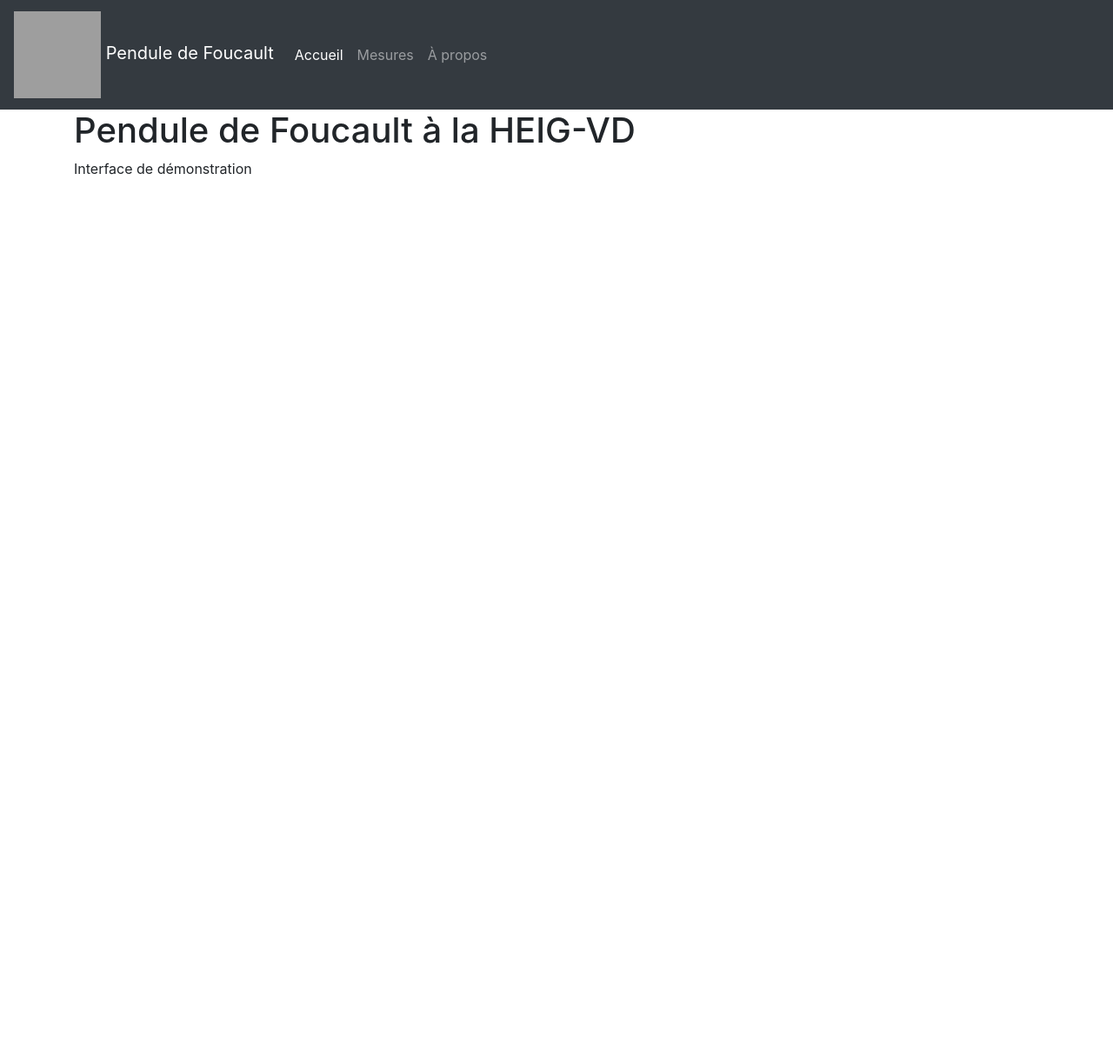
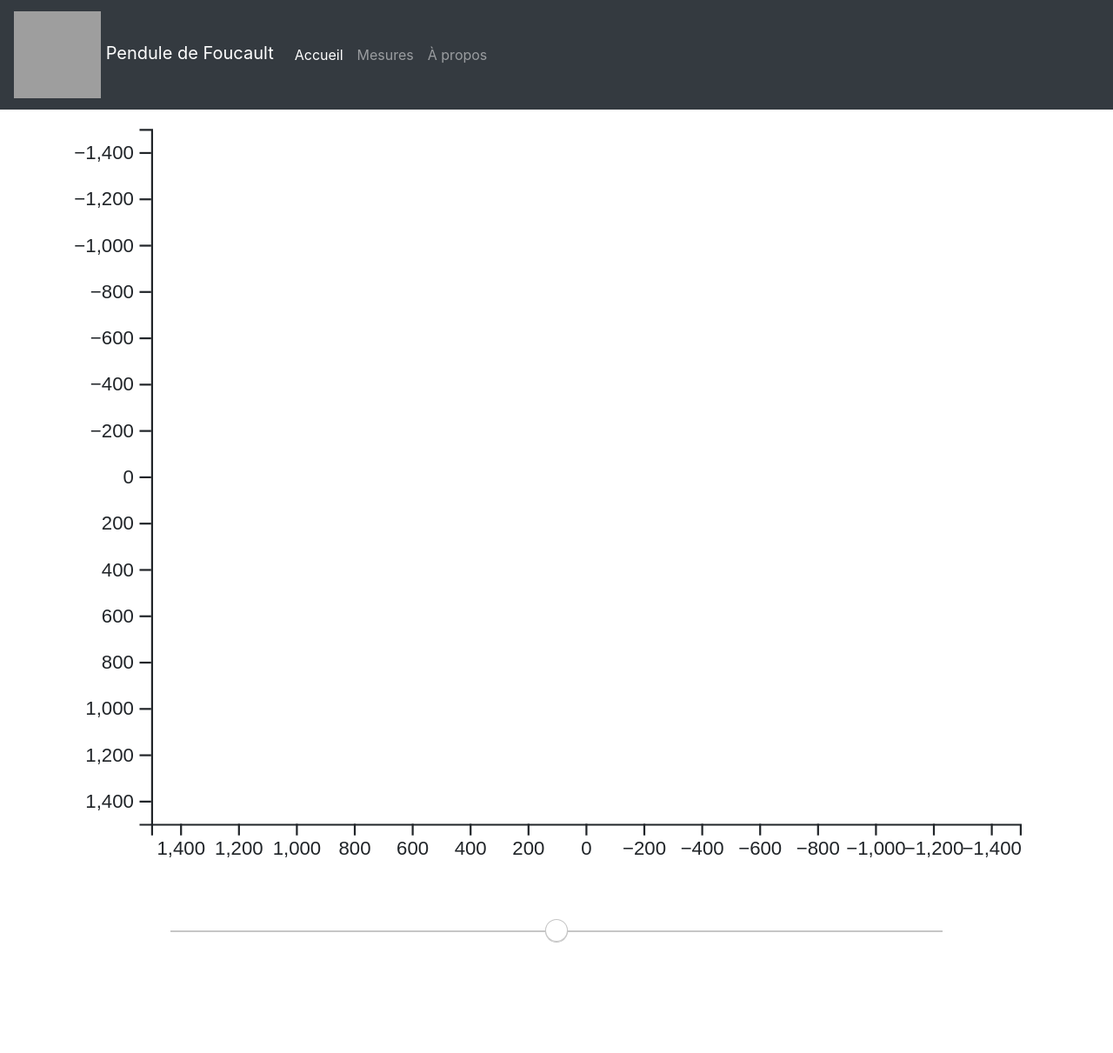
Before and after one commit to adrien-cardinale/Pendule-Foucault-Interface, a Flask app: page / in a window 1280 px wide. Shown: the whole page at 87% size. Before the commit the page ends 201 px from the top, so only its background shows below. Run offline with Flask 3, Linux system fonts and the light colour scheme; some libraries are stand-ins or nearby versions; grey boxes are pictures that could not be loaded.

Commit message:
add plot

```diff
--- a/app.py
+++ b/app.py
@@ -1,9 +1,29 @@
-from flask import Flask, render_template, jsonify
-from flask_socketio import SocketIO, emit
+from flask import Flask, render_template
+from flask_socketio import SocketIO
+import csv
+import threading
+import time
 
 app = Flask(__name__)
-# app.config['SECRET_KEY'] = 'your-secret-key'
+app.config['SECRET_KEY'] = 'your-secret-key'
 socketio = SocketIO(app)
+
+
+def get_data():
+    with open('oscillation4.csv', 'r') as file:
+        lines = file.readlines()
+        global data
+        data = []
+        for i in range(0, len(lines), 10):
+            x = lines[i].split(',')[0]
+            y = lines[i].split(',')[1]
+            timestamp = lines[i].split(',')[2]
+            data.append({'x': x, 'y': y, 'timestamp': timestamp})
+
+
+@socketio.on('connect')
+def handle_connect():
+    socketio.emit('data', data)
 
 
 @app.route('/')
@@ -12,4 +32,5 @@
 
 
 if __name__ == '__main__':
+    get_data()
     socketio.run(app, debug=True)
--- a/static/css/style.css
+++ b/static/css/style.css
@@ -0,0 +1,78 @@
+.range_container {
+    display: flex;
+    flex-direction: column;
+    width: 80%;
+    margin: 5% auto;
+  }
+
+  .sliders_control {
+    position: relative;
+    min-height: 50px;
+  }
+
+  .form_control {
+    position: relative;
+    display: flex;
+    justify-content: space-between;
+    font-size: 24px;
+    color: #635a5a;
+  }
+
+  input[type=range]::-webkit-slider-thumb {
+    -webkit-appearance: none;
+    pointer-events: all;
+    width: 24px;
+    height: 24px;
+    background-color: #fff;
+    border-radius: 50%;
+    box-shadow: 0 0 0 1px #C6C6C6;
+    cursor: pointer;
+  }
+
+  input[type=range]::-moz-range-thumb {
+    -webkit-appearance: none;
+    pointer-events: all;
+    width: 24px;
+    height: 24px;
+    background-color: #fff;
+    border-radius: 50%;
+    box-shadow: 0 0 0 1px #C6C6C6;
+    cursor: pointer;
+  }
+
+  input[type=range]::-webkit-slider-thumb:hover {
+    background: #f7f7f7;
+  }
+
+  input[type=range]::-webkit-slider-thumb:active {
+    box-shadow: inset 0 0 3px #387bbe, 0 0 9px #387bbe;
+    -webkit-box-shadow: inset 0 0 3px #387bbe, 0 0 9px #387bbe;
+  }
+
+  input[type="number"] {
+    color: #8a8383;
+    width: 50px;
+    height: 30px;
+    font-size: 20px;
+    border: none;
+  }
+
+  input[type=number]::-webkit-inner-spin-button,
+  input[type=number]::-webkit-outer-spin-button {
+     opacity: 1;
+  }
+
+  input[type="range"] {
+    -webkit-appearance: none;
+    appearance: none;
+    height: 2px;
+    width: 100%;
+    position: absolute;
+    background-color: #C6C6C6;
+    pointer-events: none;
+  }
+
+  #fromSlider {
+    height: 0;
+    z-index: 1;
+  }
--- /dev/null
+++ b/static/js/main.js
@@ -0,0 +1,75 @@
+var socket = io();
+
+var data = [];
+
+socket.on('connect', function () {
+  console.log('Connected');
+});
+
+socket.on('data', function (_data) {
+  data = _data;
+  updateChart(data);
+});
+
+function responsivefy(svg) {
+  const container = d3.select(svg.node().parentNode),
+    width = parseInt(svg.style('width'), 10),
+    height = parseInt(svg.style('height'), 10),
+    aspect = width / height;
+  svg.attr('viewBox', `0 0 ${width} ${height}`)
+    .attr('preserveAspectRatio', 'xMinYMid')
+    .call(resize);
+  d3.select(window).on(
+    'resize.' + container.attr('id'),
+    resize
+  );
+  function resize() {
+    const w = parseInt(container.style('width'));
+    svg.attr('width', w);
+    svg.attr('height', Math.round(w / aspect));
+  }
+}
+
+var margin = { top: 10, right: 10, bottom: 30, left: 40 },
+  width = 500 - margin.left - margin.right,
+  height = 400 - margin.top - margin.bottom;
+
+var sVg = d3.select("#chart")
+  .append("svg")
+  .attr("width", width + margin.left + margin.right)
+  .attr("height", height + margin.top + margin.bottom)
+  .call(responsivefy)
+  .append("g")
+  .attr("transform", "translate(" + margin.left + "," + margin.top + ")");
+
+var x = d3.scaleLinear()
+  .domain([1500, -1500])
+  .range([0, width]);
+sVg
+  .append('g')
+  .attr("transform", "translate(0," + height + ")")
+  .call(d3.axisBottom(x));
+
+// X scale and Axis
+var y = d3.scaleLinear()
+  .domain([1500, -1500])
+  .range([height, 0]);
+sVg
+  .append('g')
+  .call(d3.axisLeft(y));
+
+function updateChart(data) {
+  var circles = sVg.selectAll("circle")
+    .data(data);
+
+  circles.enter()
+    .append("circle")
+    .merge(circles)
+    .attr("cx", function (d) { return x(d.x); })
+    .attr("cy", function (d) { return y(d.y); })
+    .attr("r", 5)
+    .attr("fill", "steelblue");
+
+  circles.exit().remove();
+
+}
--- a/templates/index.html
+++ b/templates/index.html
@@ -1,8 +1,10 @@
 <!DOCTYPE html>
 <html>
 <head>
-  <title>Mon Projet</title>
+  <title>Pendule de Foucault HEIG-VD</title>
   <link rel="stylesheet" href="https://stackpath.bootstrapcdn.com/bootstrap/4.5.2/css/bootstrap.min.css">
+  <script src="https://d3js.org/d3.v7.min.js"></script>
+  <script src="https://cdnjs.cloudflare.com/ajax/libs/socket.io/4.3.1/socket.io.js"></script>
   <link href="/static/css/style.css" rel="stylesheet">
 </head>
 <body>
@@ -32,13 +34,34 @@
     </div>
   </nav>
 
+
   <div class="container">
-    <h1>Pendule de Foucault à la HEIG-VD</h1>
-    <p>Interface de démonstration</p>
+    <div id="chart"></div>
+    <div class="range_container">
+      <div class="sliders_control">
+          <input id="fromSlider" type="range"/>
+          <input id="toSlider" type="range"/>
+      </div>
+      <div class="form_control">
+          <div class="form_control_container">
+              <!-- <div class="form_control_container__time">Min</div> -->
+              <!-- <input class="form_control_container__time__input" type="time" id="fromInput" value="00:00:00"/> -->
+              <label class="form_control_container__time__input" for="fromInput"></label>
+          </div>
+          <div class="form_control_container">
+              <!-- <div class="form_control_container__time">Max</div> -->
+              <!-- <input class="form_control_container__time__input" type="time" id="toInput" value="23:59:59"/> -->
+              <label class="to_control_container__time__input" for="fromInput"></label>
+          </div>
+      </div>
+    </div>
   </div>
 
   <script src="https://code.jquery.com/jquery-3.5.1.slim.min.js"></script>
   <script src="https://cdn.jsdelivr.net/npm/@popperjs/core@2.5.4/dist/umd/popper.min.js"></script>
   <script src="https://stackpath.bootstrapcdn.com/bootstrap/4.5.2/js/bootstrap.min.js"></script>
+  <script src="/static/js/main.js"></script>
+  <link rel="stylesheet" href="https://cdnjs.cloudflare.com/ajax/libs/noUiSlider/14.6.3/nouislider.min.css">
+<script src="https://cdnjs.cloudflare.com/ajax/libs/noUiSlider/14.6.3/nouislider.min.js"></script>
 </body>
 </html>
```
Also changed, not shown: oscillation3.csv (added), oscillation4.csv (added).
